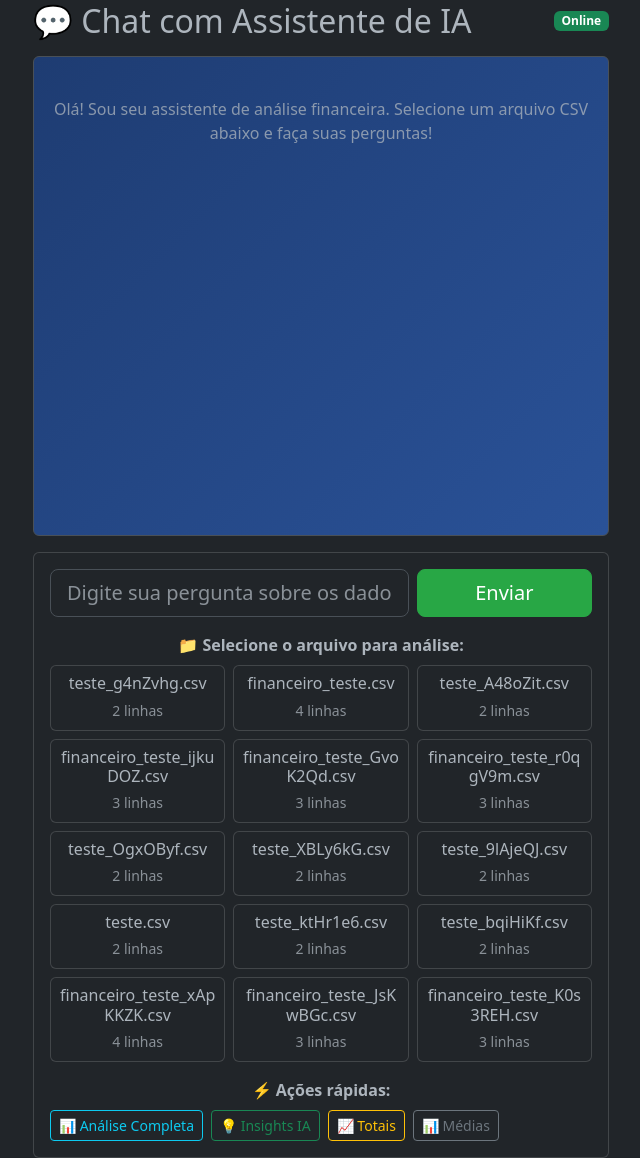
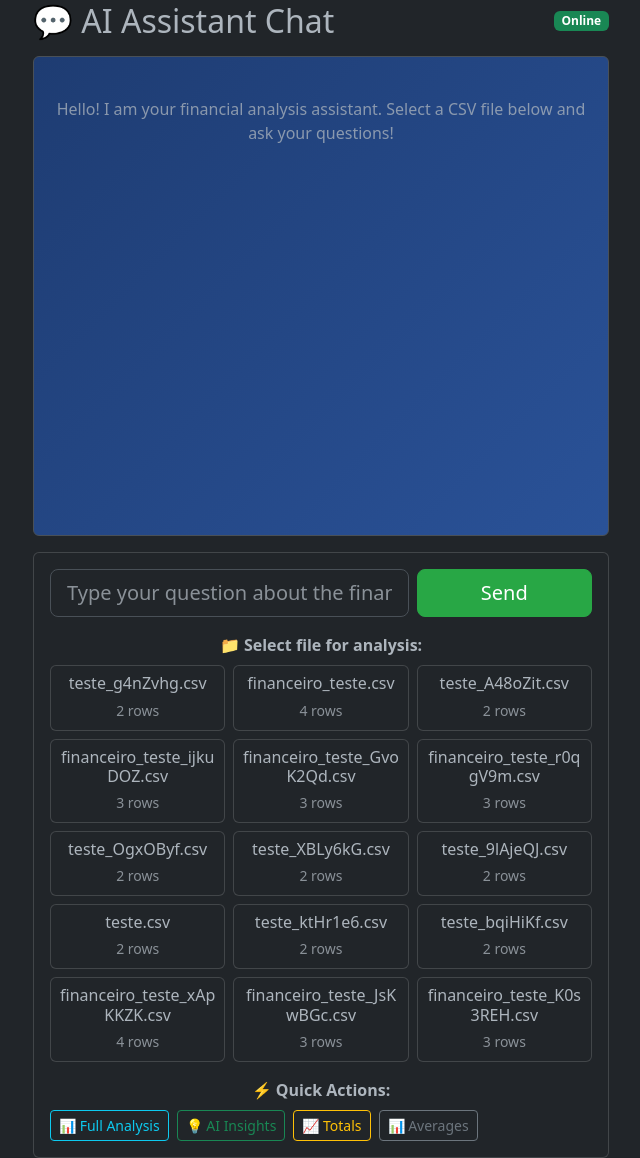
Before and after one commit to oVitorio-ac/ContAI-Finance, a Django app: page /chat/ in a window 1280 px wide. Shown: the part 54-1212 px from the top of the page, without its empty margins (319-959 px from the left). Run offline with Django 4.2, Linux system fonts and the light colour scheme.

Commit message:
feat: Translate model verbose names and help text to English, update view logic and comments for i18n, and significantly expand technical documentation with new sections on architecture, testing, deployment, and development configuration.

```diff
--- a/src/contai_finance/settings.py
+++ b/src/contai_finance/settings.py
@@ -34,12 +34,12 @@ CSRF_TRUSTED_ORIGINS = [
     "http://127.0.0.1:8000",
 ]
 
-# Configuração para proxy
+# Proxy configuration
 USE_X_FORWARDED_HOST = True
 USE_X_FORWARDED_PORT = True
 SECURE_PROXY_SSL_HEADER = ("HTTP_X_FORWARDED_PROTO", "https")
 
-# Configuração de Logging
+# Logging Configuration
 LOGGING = {
     "version": 1,
     "disable_existing_loggers": False,
--- a/src/financeiro/apps.py
+++ b/src/financeiro/apps.py
@@ -3,4 +3,5 @@ from django.apps import AppConfig
 
 class FinanceiroConfig(AppConfig):
     default_auto_field = "django.db.models.BigAutoField"
+    verbose_name = "Financial"
     name = "financeiro"
--- a/src/financeiro/views.py
+++ b/src/financeiro/views.py
@@ -14,10 +14,10 @@ from django.views.decorators.http import require_http_methods
 from .forms import UploadArquivoForm
 from .models import UploadArquivo
 
-# Configurar logger
+# Configure logger
 logger = logging.getLogger("financeiro")
 
-# Adiciona o servidor MCP ao path
+# Add MCP server to path
 sys.path.append(os.path.join(os.path.dirname(os.path.dirname(__file__)), "mcp_server"))
 from bedrock_integration import BedrockDataAutomation
 from csv_analyzer import CSVAnalyzer
@@ -56,167 +56,168 @@ def chat_view(request):
     logger.info(f"Headers: {dict(request.headers)}")
 
     if request.method == "POST":
-        pergunta = request.POST.get("pergunta", "")
-        arquivo_selecionado = request.POST.get("arquivo", "")
-        logger.info(f"POST - Pergunta: '{pergunta}', Arquivo: '{arquivo_selecionado}'")
+        question = request.POST.get("question", "")
+        selected_file = request.POST.get("file", "")
+        logger.info(f"POST - Question: '{question}', File: '{selected_file}'")
 
         try:
-            logger.info("Inicializando CSVAnalyzer...")
+            logger.info("Initializing CSVAnalyzer...")
             analyzer = CSVAnalyzer()
-            logger.info("CSVAnalyzer inicializado")
+            logger.info("CSVAnalyzer initialized")
 
-            if not arquivo_selecionado:
-                resposta = "Por favor, selecione um arquivo CSV primeiro."
+            if not selected_file:
+                response_text = "Please select a CSV file first."
             else:
-                if "análise" in pergunta.lower():
-                    result = analyzer.analyze_csv(arquivo_selecionado)
-                    resposta = _format_analysis_response(result)
-                elif "total" in pergunta.lower():
-                    result = analyzer.query_data(arquivo_selecionado, "total")
-                    resposta = _format_query_response(result, pergunta)
-                elif "média" in pergunta.lower():
-                    result = analyzer.query_data(arquivo_selecionado, "média")
-                    resposta = _format_query_response(result, pergunta)
-                elif "insights" in pergunta.lower():
+                question_lower = question.lower()
+                if "analysis" in question_lower or "análise" in question_lower:
+                    result = analyzer.analyze_csv(selected_file)
+                    response_text = _format_analysis_response(result)
+                elif "total" in question_lower:
+                    result = analyzer.query_data(selected_file, "total")
+                    response_text = _format_query_response(result, question)
+                elif "average" in question_lower or "média" in question_lower:
+                    result = analyzer.query_data(selected_file, "average")
+                    response_text = _format_query_response(result, question)
+                elif "insights" in question_lower:
                     bedrock = BedrockDataAutomation()
-                    arquivo_path = os.path.join("media/uploads", arquivo_selecionado)
-                    result = bedrock.generate_financial_insights(arquivo_path)
-                    resposta = _format_insights_response(result)
+                    file_path = os.path.join("media/uploads", selected_file)
+                    result = bedrock.generate_financial_insights(file_path)
+                    response_text = _format_insights_response(result)
                 else:
-                    result = analyzer.query_data(arquivo_selecionado, pergunta)
-                    resposta = _format_query_response(result, pergunta)
+                    result = analyzer.query_data(selected_file, question)
+                    response_text = _format_query_response(result, question)
 
         except Exception as e:
-            logger.error(f"Erro no chat_view: {str(e)}", exc_info=True)
-            resposta = f"Erro ao processar: {str(e)}"
+            logger.error(f"Error in chat_view: {str(e)}", exc_info=True)
+            response_text = f"Error processing request: {str(e)}"
 
-        logger.info(f"Retornando resposta: {resposta[:50]}...")
-        return JsonResponse({"resposta": resposta})
+        logger.info(f"Returning response: {response_text[:50]}...")
+        return JsonResponse({"response": response_text})
 
-    # GET request - carrega arquivos disponíveis
-    logger.info("GET request - carregando arquivos")
+    # GET request - load available files
+    logger.info("GET request - loading files")
     try:
         analyzer = CSVAnalyzer()
-        arquivos = analyzer.list_csv_files()
-        logger.info(f"Arquivos carregados: {len(arquivos)}")
+        files = analyzer.list_csv_files()
+        logger.info(f"Files loaded: {len(files)}")
     except Exception as e:
-        logger.error(f"Erro ao carregar arquivos: {str(e)}", exc_info=True)
-        arquivos = []
+        logger.error(f"Error loading files: {str(e)}", exc_info=True)
+        files = []
 
-    return render(request, "chat.html", {"arquivos": arquivos})
+    return render(request, "chat.html", {"arquivos": files})
 
 
 def _format_analysis_response(result):
-    """Formata resposta de análise do CSV"""
+    """Formats CSV analysis response"""
     if "error" in result:
-        return f"Erro: {result['error']}"
+        return f"Error: {result['error']}"
 
-    response = f"📊 Análise do arquivo {result['filename']}:\n\n"
-    response += f"📈 Dimensões: {result['shape']['rows']} linhas, {result['shape']['columns']} colunas\n"
-    response += f"📋 Colunas: {', '.join(result['columns'])}\n\n"
+    response = f"📊 Analysis of file {result['filename']}:\n\n"
+    response += f"📈 Dimensions: {result['shape']['rows']} rows, {result['shape']['columns']} columns\n"
+    response += f"📋 Columns: {', '.join(result['columns'])}\n\n"
 
     if "value_columns" in result:
-        response += "💰 Análise Financeira:\n"
+        response += "💰 Financial Analysis:\n"
         for col in result["value_columns"]:
             analysis_key = f"{col}_analysis"
             if analysis_key in result:
                 data = result[analysis_key]
-                response += f"• {col}: Total R$ {data['total']:,.2f}, Média R$ {data['average']:,.2f}\n"
-                response += f"  Positivos: {data['positive_count']}, Negativos: {data['negative_count']}\n"
+                response += f"• {col}: Total $ {data['total']:,.2f}, Average $ {data['average']:,.2f}\n"
+                response += f"  Positives: {data['positive_count']}, Negatives: {data['negative_count']}\n"
 
     return response
 
 
-def _format_query_response(result, pergunta):
-    """Formata resposta de consulta específica"""
+def _format_query_response(result, question):
+    """Formats specific query response"""
     if "error" in result:
-        return f"Erro: {result['error']}"
+        return f"Error: {result['error']}"
 
     if "message" in result:
         return result["message"]
 
-    response = f"🔍 Resultado para '{pergunta}':\n\n"
+    response = f"🔍 Results for '{question}':\n\n"
 
     if "totals" in result:
-        response += "📊 Totais:\n"
+        response += "📊 Totals:\n"
         for col, value in result["totals"].items():
-            response += f"• {col}: R$ {value:,.2f}\n"
+            response += f"• {col}: $ {value:,.2f}\n"
 
     elif "averages" in result:
-        response += "📊 Médias:\n"
+        response += "📊 Averages:\n"
         for col, value in result["averages"].items():
-            response += f"• {col}: R$ {value:,.2f}\n"
+            response += f"• {col}: $ {value:,.2f}\n"
 
     elif "maximums" in result:
-        response += "📊 Valores Máximos:\n"
+        response += "📊 Maximum Values:\n"
         for col, data in result["maximums"].items():
-            response += f"• {col}: R$ {data['value']:,.2f} (linha {data['row']})\n"
+            response += f"• {col}: $ {data['value']:,.2f} (row {data['row']})\n"
 
     elif "minimums" in result:
-        response += "📊 Valores Mínimos:\n"
+        response += "📊 Minimum Values:\n"
         for col, data in result["minimums"].items():
-            response += f"• {col}: R$ {data['value']:,.2f} (linha {data['row']})\n"
+            response += f"• {col}: $ {data['value']:,.2f} (row {data['row']})\n"
 
     elif "positive_values" in result:
-        response += "📊 Valores Positivos:\n"
+        response += "📊 Positive Values:\n"
         for col, data in result["positive_values"].items():
             response += (
-                f"• {col}: {data['count']} registros, Total R$ {data['total']:,.2f}\n"
+                f"• {col}: {data['count']} records, Total $ {data['total']:,.2f}\n"
             )
 
     elif "negative_values" in result:
-        response += "📊 Valores Negativos:\n"
+        response += "📊 Negative Values:\n"
         for col, data in result["negative_values"].items():
             response += (
-                f"• {col}: {data['count']} registros, Total R$ {data['total']:,.2f}\n"
+                f"• {col}: {data['count']} records, Total $ {data['total']:,.2f}\n"
             )
 
     return response
 
 
 def _format_bedrock_response(result):
-    """Formata resposta do Bedrock"""
+    """Formats Bedrock response"""
     if "error" in result:
         return f"❌ {result['error']}"
 
-    response = "🤖 Análise com AWS Bedrock:\n\n"
+    response = "🤖 AI Analysis (AWS Bedrock):\n\n"
 
     if "analysis" in result:
         response += result["analysis"]
 
     if "data_summary" in result:
         summary = result["data_summary"]
-        response += f"\n\n📊 Resumo dos dados:\n"
-        response += f"• {summary['rows']} registros\n"
-        response += f"• Colunas: {', '.join(summary['columns'])}\n"
+        response += f"\n\n📊 Data Summary:\n"
+        response += f"• {summary['rows']} records\n"
+        response += f"• Columns: {', '.join(summary['columns'])}\n"
 
     return response
 
 
 def _format_insights_response(result):
-    """Formata resposta de insights automáticos"""
+    """Formats automatic insights response"""
     if "error" in result:
         return f"❌ {result['error']}"
 
-    response = "💡 Insights Automáticos (AWS Bedrock):\n\n"
+    response = "💡 Automatic Insights (AWS Bedrock):\n\n"
 
     if "insights" in result:
         response += result["insights"]
 
     if "detected_columns" in result:
         cols = result["detected_columns"]
-        response += f"\n\n🔍 Colunas detectadas:\n"
+        response += f"\n\n🔍 Detected Columns:\n"
         if cols["values"]:
-            response += f"• Valores: {', '.join(cols['values'])}\n"
+            response += f"• Values: {', '.join(cols['values'])}\n"
         if cols["dates"]:
-            response += f"• Datas: {', '.join(cols['dates'])}\n"
+            response += f"• Dates: {', '.join(cols['dates'])}\n"
 
     return response
 
 
 @csrf_exempt
 def test_view(request):
-    """View de teste para verificar se POST funciona"""
+    """Test view to verify if POST works"""
     if request.method == "POST":
-        return JsonResponse({"status": "POST funcionando", "data": dict(request.POST)})
-    return JsonResponse({"status": "GET funcionando", "method": request.method})
+        return JsonResponse({"status": "POST working", "data": dict(request.POST)})
+    return JsonResponse({"status": "GET working", "method": request.method})
--- a/src/templates/chat.html
+++ b/src/templates/chat.html
@@ -1,13 +1,13 @@
 {% extends 'base.html' %}
 
-{% block title %}Chat com IA - ContAI Finance{% endblock %}
+{% block title %}AI Chat - ContAI Finance{% endblock %}
 
 {% block content %}
 <div class="container-fluid">
     <div class="row">
         <div class="col-12">
             <div class="d-flex justify-content-between align-items-center mb-3">
-                <h2 class="mb-0">💬 Chat com Assistente de IA</h2>
+                <h2 class="mb-0">💬 AI Assistant Chat</h2>
                 <span class="badge bg-success" id="status">Online</span>
             </div>
 
@@ -15,7 +15,7 @@
             <div id="chat-messages" class="border rounded p-3 mb-3" style="height: 60vh; overflow-y: auto; background: linear-gradient(135deg, #1e3c72 0%, #2a5298 100%); color: white;">
                 <div class="text-center text-muted py-4">
                     <i class="fas fa-robot fa-3x mb-3"></i>
-                    <p>Olá! Sou seu assistente de análise financeira. Selecione um arquivo CSV abaixo e faça suas perguntas!</p>
+                    <p>Hello! I am your financial analysis assistant. Select a CSV file below and ask your questions!</p>
                 </div>
             </div>
 
@@ -26,11 +26,11 @@
                         {% csrf_token %}
                         <div class="row g-2">
                             <div class="col-md-8">
-                                <input type="text" id="pergunta" name="pergunta" class="form-control form-control-lg" placeholder="Digite sua pergunta sobre os dados financeiros..." required>
+                                <input type="text" id="question" name="question" class="form-control form-control-lg" placeholder="Type your question about the financial data..." required>
                             </div>
                             <div class="col-md-4">
                                 <button type="submit" class="btn btn-primary btn-lg w-100">
-                                    <i class="fas fa-paper-plane"></i> Enviar
+                                    <i class="fas fa-paper-plane"></i> Send
                                 </button>
                             </div>
                         </div>
@@ -38,7 +38,7 @@
 
                     <!-- File Selection -->
                     <div class="mt-3">
-                        <label class="form-label fw-bold">📁 Selecione o arquivo para análise:</label>
+                        <label class="form-label fw-bold">📁 Select file for analysis:</label>
                         <div class="row g-2">
                             {% if arquivos %}
                                 {% for arquivo in arquivos %}
@@ -48,7 +48,7 @@
                                             <div class="card-body text-center p-2">
                                                 <i class="fas fa-file-csv fa-2x text-success mb-2"></i>
                                                 <h6 class="card-title mb-1">{{ arquivo.filename }}</h6>
-                                                <small class="text-muted">{{ arquivo.rows }} linhas</small>
+                                                <small class="text-muted">{{ arquivo.rows }} rows</small>
                                             </div>
                                         </div>
                                     </div>
@@ -57,29 +57,29 @@
                                 <div class="col-12">
                                     <div class="alert alert-info text-center">
                                         <i class="fas fa-upload fa-2x mb-2"></i>
-                                        <p class="mb-0">Nenhum arquivo encontrado. <a href="{% url 'upload' %}">Faça upload de um CSV</a></p>
+                                        <p class="mb-0">No files found. <a href="{% url 'upload' %}">Upload a CSV</a></p>
                                     </div>
                                 </div>
                             {% endif %}
                         </div>
-                        <input type="hidden" id="arquivo" name="arquivo" value="">
+                        <input type="hidden" id="file" name="file" value="">
                     </div>
 
                     <!-- Quick Actions -->
                     <div class="mt-3">
-                        <label class="form-label fw-bold">⚡ Ações rápidas:</label>
+                        <label class="form-label fw-bold">⚡ Quick Actions:</label>
                         <div class="d-flex flex-wrap gap-2">
-                            <button type="button" class="btn btn-outline-info btn-sm" onclick="setQuestion('análise')">
-                                📊 Análise Completa
+                            <button type="button" class="btn btn-outline-info btn-sm" onclick="setQuestion('analysis')">
+                                📊 Full Analysis
                             </button>
                             <button type="button" class="btn btn-outline-success btn-sm" onclick="setQuestion('insights')">
-                                💡 Insights IA
+                                💡 AI Insights
                             </button>
                             <button type="button" class="btn btn-outline-warning btn-sm" onclick="setQuestion('total')">
-                                📈 Totais
+                                📈 Totals
                             </button>
-                            <button type="button" class="btn btn-outline-secondary btn-sm" onclick="setQuestion('média')">
-                                📊 Médias
+                            <button type="button" class="btn btn-outline-secondary btn-sm" onclick="setQuestion('average')">
+                                📊 Averages
                             </button>
                         </div>
                     </div>
@@ -124,37 +124,37 @@ let selectedFile = '';
 
 document.getElementById('chat-form').addEventListener('submit', function(e) {
     e.preventDefault();
-    const pergunta = document.getElementById('pergunta').value;
+    const question = document.getElementById('question').value;
     const chatMessages = document.getElementById('chat-messages');
 
     if (!selectedFile) {
-        alert('Por favor, selecione um arquivo CSV primeiro!');
+        alert('Please select a CSV file first!');
         return;
     }
 
     // Clear welcome message
-    if (chatMessages.innerHTML.includes('Olá! Sou seu assistente')) {
+    if (chatMessages.innerHTML.includes('Hello! I am your financial analysis assistant')) {
         chatMessages.innerHTML = '';
     }
 
     // Add user message
-    chatMessages.innerHTML += `<div class="message-user"><strong>Você:</strong> ${pergunta}</div>`;
+    chatMessages.innerHTML += `<div class="message-user"><strong>You:</strong> ${question}</div>`;
 
     // Add loading indicator
-    chatMessages.innerHTML += `<div class="message-ai" id="loading"><i class="fas fa-spinner fa-spin"></i> Analisando dados de <strong>${selectedFile}</strong>...</div>`;
+    chatMessages.innerHTML += `<div class="message-ai" id="loading"><i class="fas fa-spinner fa-spin"></i> Analyzing data from <strong>${selectedFile}</strong>...</div>`;
     chatMessages.scrollTop = chatMessages.scrollHeight;
 
     // Clear input
-    document.getElementById('pergunta').value = '';
+    document.getElementById('question').value = '';
 
     // Send to server
-    fetch(window.location.origin + '/proxy/8000/chat/', {
+    fetch(window.location.origin + '/chat/', {
         method: 'POST',
         headers: {
             'Content-Type': 'application/x-www-form-urlencoded',
             'X-CSRFToken': document.querySelector('[name=csrfmiddlewaretoken]').value
         },
-        body: 'pergunta=' + encodeURIComponent(pergunta) + '&arquivo=' + encodeURIComponent(selectedFile)
+        body: 'question=' + encodeURIComponent(question) + '&file=' + encodeURIComponent(selectedFile)
     })
     .then(response => {
         if (!response.ok) {
@@ -169,11 +169,11 @@ document.getElementById('chat-form').addEventListener('submit', function(e) {
             loadingElement.remove();
         }
 
-        if (data.resposta) {
-            const formattedResponse = data.resposta.replace(/\n/g, '<br>');
-            chatMessages.innerHTML += `<div class="message-ai"><strong>🤖 IA:</strong><br>${formattedResponse}</div>`;
+        if (data.response) {
+            const formattedResponse = data.response.replace(/\n/g, '<br>');
+            chatMessages.innerHTML += `<div class="message-ai"><strong>🤖 AI:</strong><br>${formattedResponse}</div>`;
         } else {
-            chatMessages.innerHTML += `<div class="message-ai"><strong>❌ Erro:</strong> Resposta vazia do servidor</div>`;
+            chatMessages.innerHTML += `<div class="message-ai"><strong>❌ Error:</strong> Empty response from server</div>`;
         }
         chatMessages.scrollTop = chatMessages.scrollHeight;
     })
@@ -183,15 +183,15 @@ document.getElementById('chat-form').addEventListener('submit', function(e) {
             loadingElement.remove();
         }
 
-        console.error('Erro:', error);
-        chatMessages.innerHTML += `<div class="message-ai"><strong>❌ Erro:</strong> ${error.message}</div>`;
+        console.error('Error:', error);
+        chatMessages.innerHTML += `<div class="message-ai"><strong>❌ Error:</strong> ${error.message}</div>`;
         chatMessages.scrollTop = chatMessages.scrollHeight;
     });
 });
 
 function selectFile(filename) {
     selectedFile = filename;
-    document.getElementById('arquivo').value = filename;
+    document.getElementById('file').value = filename;
 
     // Update visual selection
     document.querySelectorAll('.file-card').forEach(card => {
@@ -200,13 +200,13 @@ function selectFile(filename) {
     event.target.closest('.file-card').classList.add('selected');
 
     // Update status
-    document.getElementById('status').textContent = `Arquivo: ${filename}`;
+    document.getElementById('status').textContent = `File: ${filename}`;
     document.getElementById('status').className = 'badge bg-info';
 }
 
 function setQuestion(question) {
-    document.getElementById('pergunta').value = question;
-    document.getElementById('pergunta').focus();
+    document.getElementById('question').value = question;
+    document.getElementById('question').focus();
 }
 </script>
 {% endblock %}
```
Also changed, not shown: docs/architecture/technical-documentation.md (+66 -31 lines), infrastructure/scripts/lambda_function.py (+7 -7 lines), src/financeiro/models.py (+5 -5 lines), src/mcp_server/bedrock_integration.py (+61 -61 lines), src/mcp_server/csv_analyzer.py (+31 -30 lines), src/templates/upload.html (+5 -5 lines), src/tests/test_forms.py (+9 -9 lines), src/tests/test_models.py (+11 -11 lines), src/tests/test_urls.py (+6 -6 lines), src/tests/test_views.py (+36 -34 lines).
